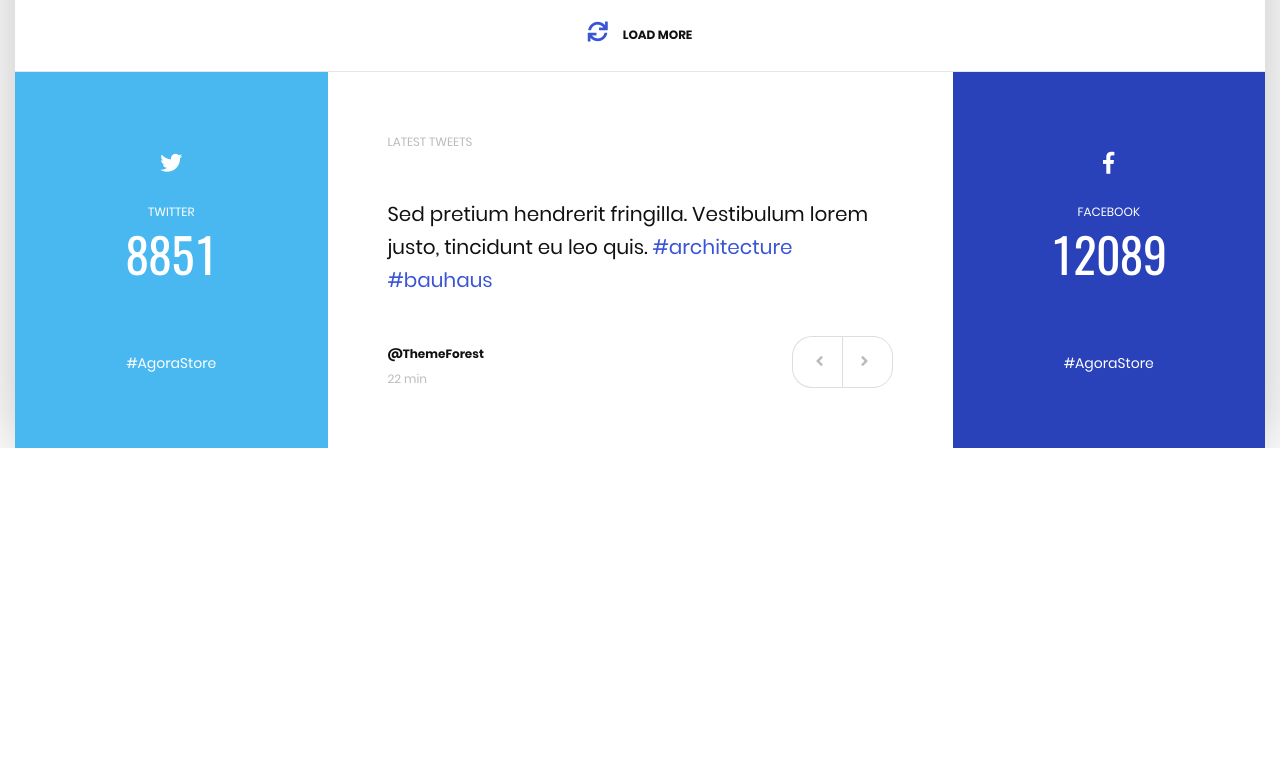
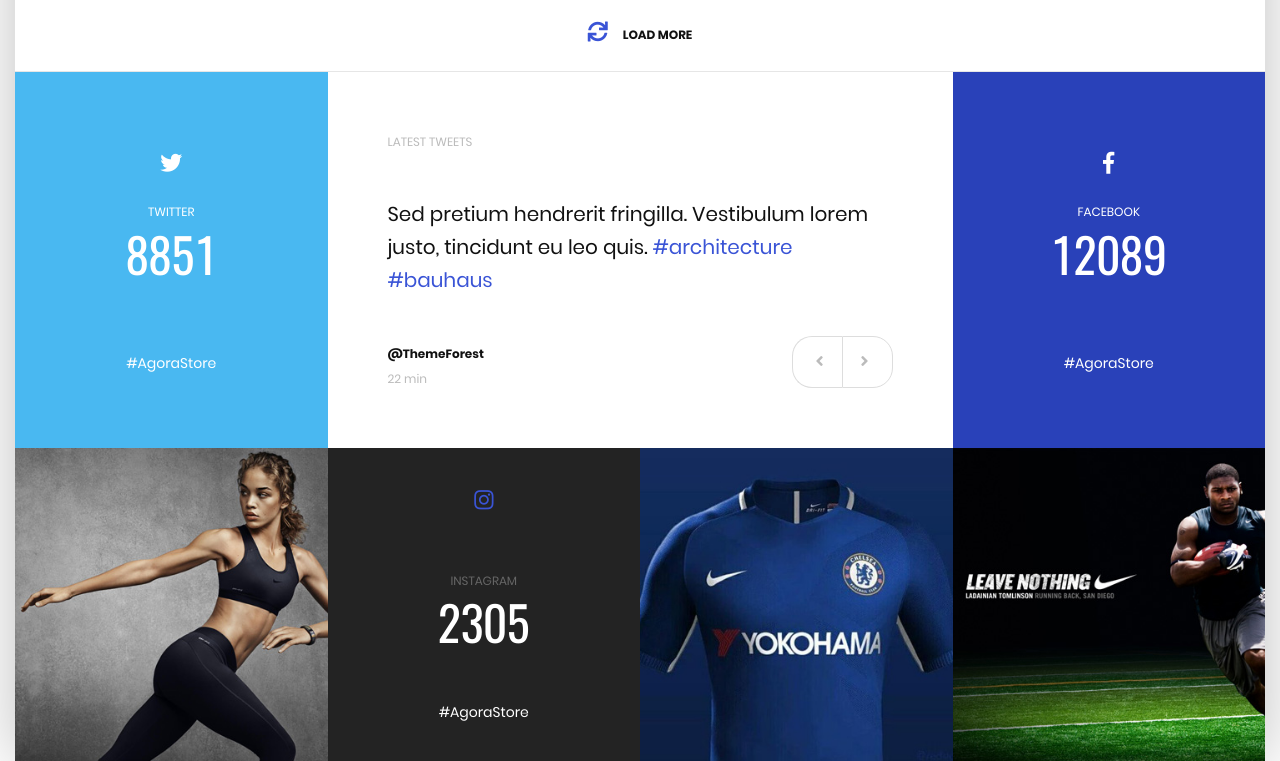
Before and after one commit to zonderweb/Agora, a website: page app/index.html in a window 1280 px wide. Shown: the part 2946-3707 px from the top of the page. Before the commit the page ends 3394 px from the top, so only its background shows below. Drawn offline with Linux system fonts and the light colour scheme; files whose address does not match are found by name.

Commit message:
instTop all adaptive

```diff
--- a/app/index.html
+++ b/app/index.html
@@ -356,6 +356,31 @@
 				</div>
 				<div class="socialBottom"></div>
 			</div>
+			<!-- INSTAGRAMM BLOCK -->
+			<div class="instBlock">
+				<div class="instTop">
+					<div class="instTop-item">
+						<a href="#" class="insTop-link"><img src="img/insta/inst_big_1.jpg" alt="inst1"></a>
+					</div>
+					<div class="sNetInst instTop-item">
+						<div class="sNetBlock__ico"><i class="fab fa-instagram"></i></div>
+						<div class="sNetTitle">
+							<div class="sNetName">Instagram</div>
+							<div class="sNetFollowers">2305</div>
+						</div>
+						<div class="sNetTags">
+							<a href="#" class="sNetTags__link">#AgoraStore</a>
+						</div>
+					</div>
+					<div class="instTop-item">
+						<a href="#" class="insTop-link"><img src="img/insta/inst_big_2.jpg" alt="inst2"></a>
+					</div>
+					<div class="instTop-item">
+						<a href="#" class="insTop-link"><img src="img/insta/inst_big_3.jpg" alt="inst3"></a>
+					</div>
+				</div>
+				<div class="instBottom"></div>
+			</div>
 		</main>
 	</div>
 	<script src="js/scripts.min.js"></script>
--- a/app/scss/_socialBlock.scss
+++ b/app/scss/_socialBlock.scss
@@ -155,3 +155,77 @@
 	padding-left: 18px;
 	border-radius: 0 20px 20px 0;
 }
+
+// INSTAGRAM
+
+.instTop {
+	@include row-flex();
+	justify-content: space-between;
+	align-items: strech;
+}
+
+.instTop-item {
+	@include col();
+	@include size(3);
+	@include size-md(6);
+	@include size-xsm(12);
+	text-align: center;
+	overflow: hidden;
+	@include xsm-block {
+		order: 2;
+	}
+}
+
+.sNetInst {
+	background: #232323;
+	padding-top: 35px;
+	padding-bottom: 35px;
+
+	@include md-block {
+		padding-top: 74px;
+		padding-bottom: 72px;
+	}
+
+	@include xsm-block {
+		order: 1;
+	}
+	display: flex;
+	justify-content: space-between;
+	align-items: stretch;
+	flex-direction: column;
+
+	.sNetBlock__ico {
+		color: $accent;
+		margin-bottom: auto;
+		@include xsm-block {
+			margin-bottom: 20px;
+		}
+	}
+
+	.sNetName {
+		color: #666666;
+	}
+
+	.sNetTitle {
+		margin-bottom: auto;
+
+		@include xsm-block {
+			margin-bottom: 70px;
+		}
+	}
+
+	.sNetFollowers {
+		color: #fff;
+	}
+}
+
+.insTop-link {
+	display: block;
+	img {
+		max-width: 100%;
+		height: auto;
+		@include md-block {
+			width: 100%;
+		}
+	}
+}
```
Also changed, not shown: app/css/main.min.css, app/img/insta/inst_big_1.jpg (added), app/img/insta/inst_big_2.jpg (added), app/img/insta/inst_big_3.jpg (added), app/img/insta/inst_small_1.jpg (added), app/img/insta/inst_small_2.jpg (added), app/img/insta/inst_small_3.jpg (added), app/img/insta/inst_small_4.jpg (added), app/img/insta/inst_small_5.jpg (added), app/img/insta/inst_small_6.jpg (added).
